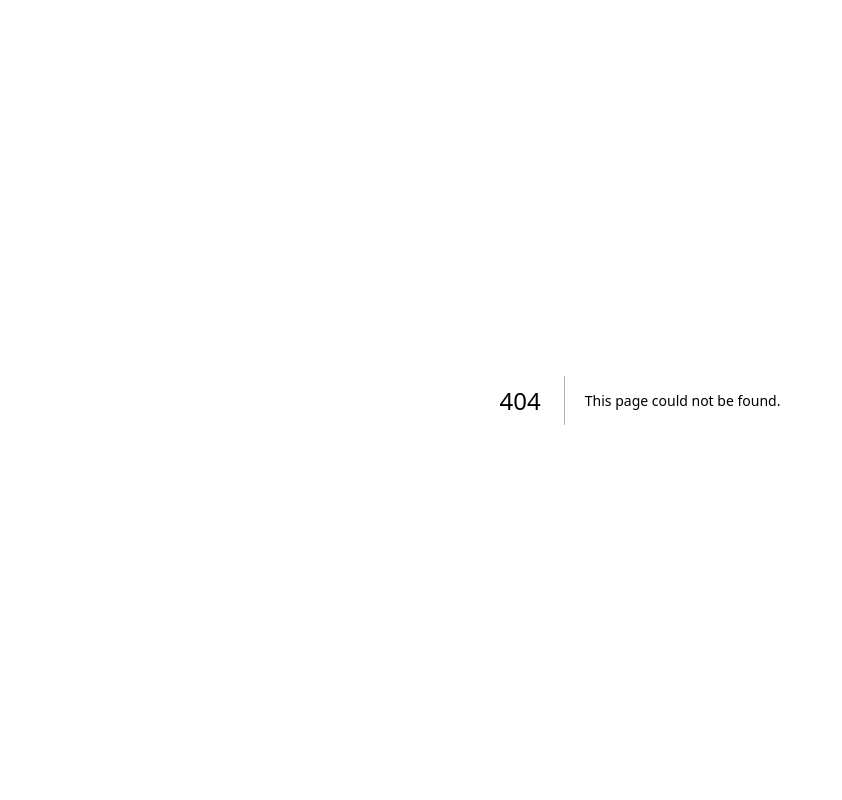
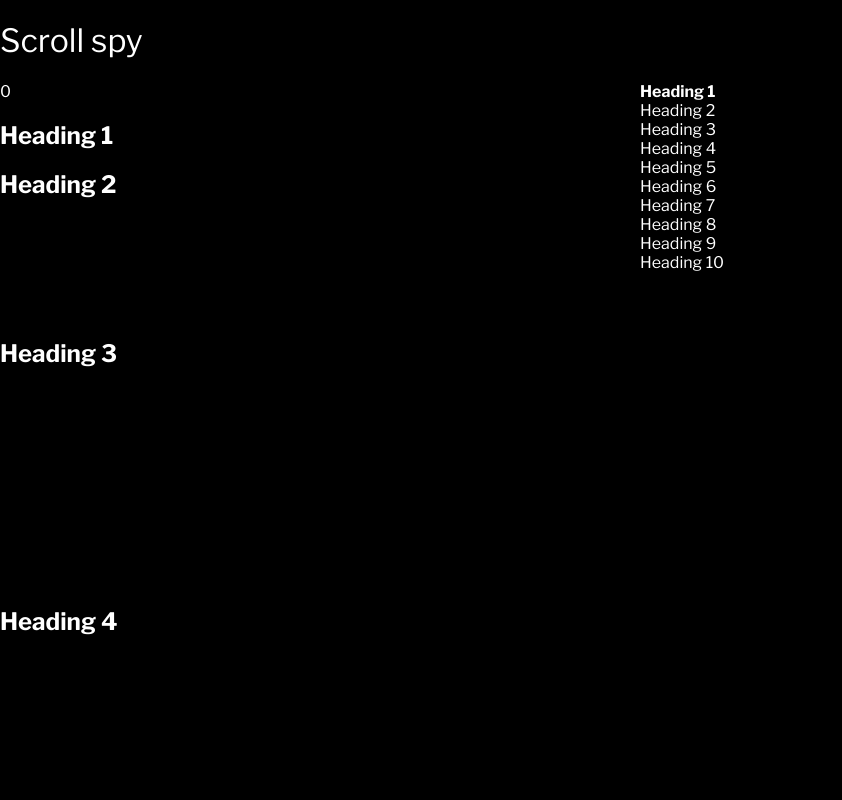
Before and after one commit to lightster/frontend-challenged, a Next.js app in the folder apps/web/: page /scroll-spy in a window 1280 px wide. Before the commit this address had no page. Shown: the top 800 px of the page, without its empty margins (0-842 px from the left). Built offline with nearby package versions, Linux system fonts and the light colour scheme.

Commit message:
Implement scroll spy

```diff
--- /dev/null
+++ b/apps/web/app/scroll-spy/page.module.css
@@ -0,0 +1,18 @@
+.container {
+  display: flex;
+  flex-direction: row;
+}
+
+.headings {
+  width: 50%;
+}
+
+.spyContainer {
+  width: 50%;
+  position: relative;
+}
+
+.spy {
+  position: sticky;
+  top: 0;
+}
--- /dev/null
+++ b/apps/web/app/scroll-spy/page.tsx
@@ -0,0 +1,116 @@
+"use client";
+
+import { useEffect, useRef, useState } from "react";
+
+import styles from "./page.module.css";
+
+const headings = Array.from(new Array(10), (_, index) => {
+  return {
+    id: `heading-${index.toString()}`,
+    title: `Heading ${index + 1}`,
+    spacing: index * 100,
+  };
+});
+
+function Spy({
+  on,
+  headers,
+}: {
+  on: Map<string, HTMLElement>;
+  headers: typeof headings;
+}) {
+  const [headingsInView, setHeadingsInView] = useState<Record<string, boolean>>(
+    {}
+  );
+
+  useEffect(() => {
+    const observer = new IntersectionObserver((entries) => {
+      const updatedHeadings: Record<string, boolean> = {};
+      entries.forEach((entry) => {
+        if (
+          entry.target instanceof HTMLElement &&
+          entry.target.dataset.scrollSpyId
+        ) {
+          updatedHeadings[entry.target.dataset.scrollSpyId] =
+            entry.isIntersecting;
+        }
+      });
+
+      setHeadingsInView((h) => ({ ...h, ...updatedHeadings }));
+    });
+
+    on.forEach((node) => {
+      observer.observe(node);
+    });
+
+    return () => observer.disconnect();
+  }, [on]);
+
+  const activeHeading = headers.find(({ id }) => {
+    return headingsInView[id];
+  });
+
+  return (
+    <>
+      {headers.map(({ id, title }) => (
+        <div
+          key={id}
+          style={{ fontWeight: id === activeHeading?.id ? "bold" : "normal" }}
+        >
+          {title}
+        </div>
+      ))}
+    </>
+  );
+}
+
+function ScrollSpy() {
+  const refs = useRef<Map<string, HTMLElement> | null>(null);
+  const [counter, setCounter] = useState(0);
+
+  function getMap() {
+    if (!refs.current) {
+      refs.current = new Map<string, HTMLElement>();
+    }
+
+    return refs.current;
+  }
+
+  return (
+    <div className={styles.container}>
+      <div className={styles.headings}>
+        {counter}
+        {headings.map(({ id, title, spacing }) => (
+          <div
+            key={id}
+            ref={(node) => {
+              if (node) {
+                getMap().set(id, node);
+              } else {
+                getMap().delete(id);
+              }
+            }}
+            data-scroll-spy-id={id}
+          >
+            <h2>{title}</h2>
+            <div style={{ height: `${spacing}px` }} />
+          </div>
+        ))}
+      </div>
+      <div className={styles.spyContainer}>
+        <div className={styles.spy}>
+          <Spy on={getMap()} headers={headings} />
+        </div>
+      </div>
+    </div>
+  );
+}
+
+export default function Page() {
+  return (
+    <div>
+      <h1>Scroll spy</h1>
+      <ScrollSpy />
+    </div>
+  );
+}
```
